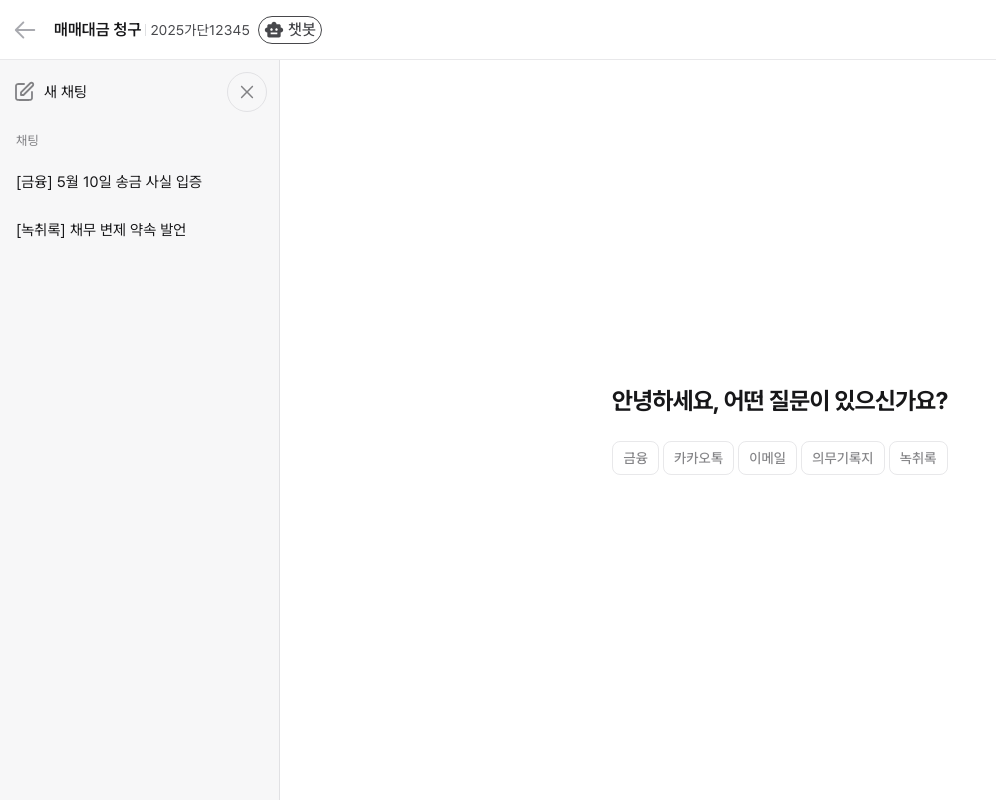
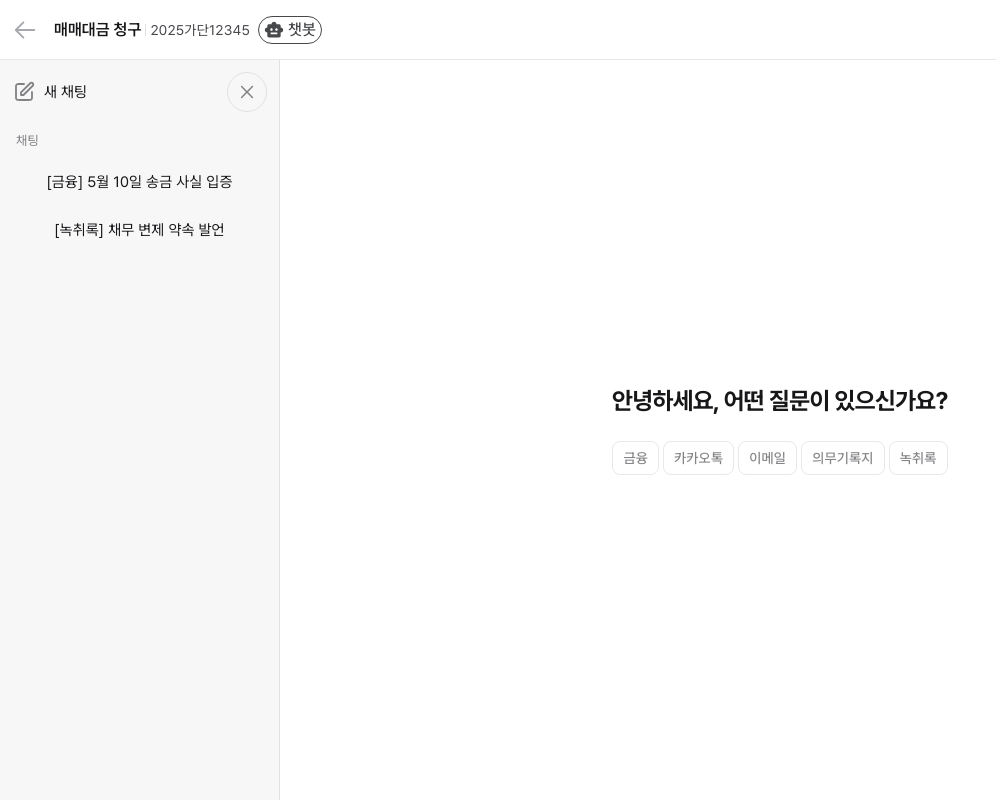
Before and after one commit to gustn99/ai-lex-web, a React (Vite) app: page /chatbot in a window 1280 px wide. Shown: the whole page, without its empty margins (0-996 px from the left). Built offline with nearby package versions, Linux system fonts and the light colour scheme.

Commit message:
fix: sticky로 수정 및 중복 스타일 제거

```diff
--- a/src/components/ChatBot/ChatCategorySection.tsx
+++ b/src/components/ChatBot/ChatCategorySection.tsx
@@ -20,7 +20,7 @@ export default function ChatCategorySection({
 	return (
 		<div
 			className={`flex w-full flex-col items-center justify-center ${
-				isFixed ? 'mx-auto mt-2.5 max-w-[900px] gap-3' : selectedCategory ? 'mt-4' : 'mt-6'
+				isFixed ? 'mx-auto mt-2.5 gap-3' : selectedCategory ? 'mt-4' : 'mt-6'
 			}`}
 		>
 			<div className={`flex flex-wrap gap-1 ${isFixed ? 'w-full px-3' : 'justify-center'}`}>
--- a/src/components/ChatBot/ChatHeader.tsx
+++ b/src/components/ChatBot/ChatHeader.tsx
@@ -12,7 +12,7 @@ export default function ChatHeader({ title, caseNo }: ChatHeaderProps) {
 	const navigate = useNavigate();
 
 	return (
-		<header className="border-line-normal-neutral fixed top-0 left-0 z-[99] flex w-full items-center gap-4 border-b bg-white px-3 pt-4 pb-[15px]">
+		<header className="border-line-normal-neutral sticky top-0 left-0 z-[99] flex w-full items-center gap-4 border-b bg-white px-3 pt-4 pb-[15px]">
 			<button onClick={() => navigate(-1)} aria-label="뒤로가기">
 				<BackArrow className="text-cool-neutral-50/61" />
 			</button>
--- a/src/components/ChatBot/ChatSidebar.tsx
+++ b/src/components/ChatBot/ChatSidebar.tsx
@@ -86,7 +86,7 @@ export default function ChatSidebar({
 
 	return (
 		<aside
-			className={`border-line-normal-neutral fixed top-[60px] left-0 z-[50] flex h-[calc(100vh-60px)] flex-col border-r transition-[width] duration-300 ease-in-out ${
+			className={`border-line-normal-neutral fixed top-15 left-0 z-[50] flex h-[calc(100vh-60px)] flex-col border-r transition-[width] duration-300 ease-in-out ${
 				isFolded ? 'w-[64px] overflow-hidden bg-white' : 'bg-cool-neutral-99 w-[280px]'
 			}`}
 		>
@@ -136,9 +136,8 @@ export default function ChatSidebar({
 					{chatList.map((chat) => {
 						const isActive = chat.id === selectedChatId;
 						return (
-							<div
+							<button
 								key={chat.id}
-								role="button"
 								tabIndex={0}
 								onClick={() => onSelectChat(chat.id, chat.category)}
 								onKeyDown={(e) => e.key === 'Enter' && onSelectChat(chat.id, chat.category)}
@@ -151,7 +150,7 @@ export default function ChatSidebar({
 							>
 								<span className="text-body-02-normal text-label-normal">[{chat.category}]</span>{' '}
 								<span className="text-body-02-normal text-label-normal">{chat.title}</span>
-							</div>
+							</button>
 						);
 					})}
 				</div>
--- a/src/pages/ChatBot/ChatBot.tsx
+++ b/src/pages/ChatBot/ChatBot.tsx
@@ -116,7 +116,7 @@ export default function ChatBot() {
 		<div className="flex h-screen flex-col">
 			<ChatHeader title={title} caseNo={caseNo} />
 
-			<div className="flex flex-1 pt-15">
+			<div className="flex flex-1">
 				<ChatSidebar
 					isFolded={isSidebarFolded}
 					onToggleFold={() => setIsSidebarFolded((p) => !p)}
```
